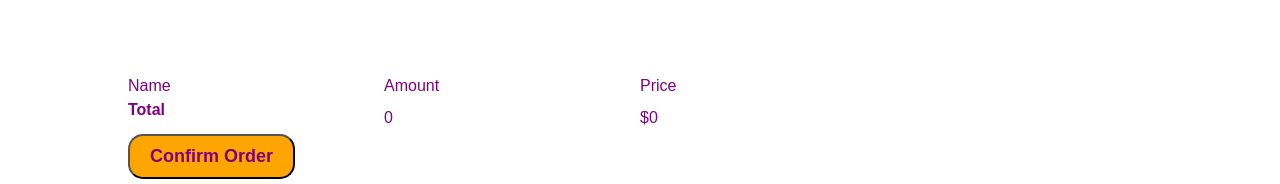
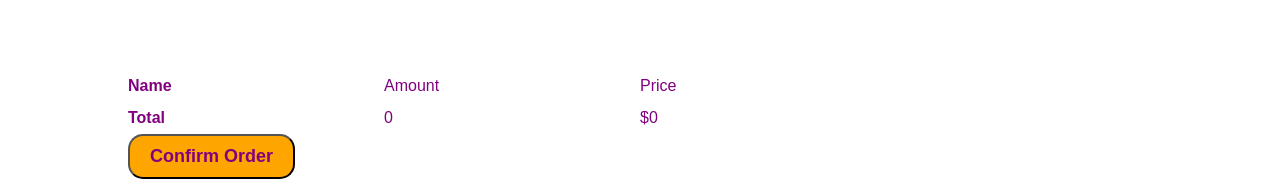
Before and after one commit to wildcard329/origami-frontend-store, a React (Vite) app: page /checkout in a window 1280 px wide. Shown: the part 201-385 px from the top of the page. Built offline with nearby package versions, Linux system fonts and the light colour scheme.

Commit message:
[code-split-003] some refactoring and researching animation for suspense fallback

```diff
--- a/index.html
+++ b/index.html
@@ -4,10 +4,11 @@
     <meta charset="UTF-8" />
     <link rel="icon" type="image/svg+xml" href="/vite.svg" />
     <meta name="viewport" content="width=device-width, initial-scale=1.0" />
-    <title>Vite + React</title>
+    <title>Origami Store</title>
   </head>
   <body>
     <div id="root"></div>
+    <script src="/node_modules/animejs/lib/anime.min.js"></script>
     <script type="module" src="/src/main.jsx"></script>
   </body>
 </html>
--- a/src/AppLayout.jsx
+++ b/src/AppLayout.jsx
@@ -22,7 +22,6 @@ const AppLayout = ({ children }) => {
     navigate('/');
     changeToCart();
   };
-  console.log('type ', isCartModal, isConfirmationModal)
   return(
     <div id='layout'>
       <header className='app-header'>
--- a/src/AppRouter.jsx
+++ b/src/AppRouter.jsx
@@ -1,15 +1,6 @@
 import React, { lazy, Suspense } from 'react';
 import { Routes, Route } from 'react-router-dom';
-
-// import Checkout from './pages/Checkout';
-// import Home from './pages/Home';
-// import Product from './pages/Product';
-// import Products from './pages/Products';
-
-const FallBackRender = ({ children }) =>
-  <Suspense fallback={<div>loading...</div>}>
-    {children}
-  </Suspense>
+import SuspenseFallback from './components/templates/SuspenseFallback.jsx';
 
 const Checkout = lazy(() => import('./pages/Checkout.jsx'));
 const Home = lazy(() => import('./pages/Home.jsx'));
@@ -17,11 +8,13 @@ const Product = lazy(() => import('./pages/Product.jsx'));
 const Products = lazy(() => import('./pages/Products.jsx'))
 
 const AppRouter = () =>
-  <Routes>
-    <Route path='/' element={<FallBackRender><Home /></FallBackRender>} />
-    <Route path='/origami/:id' element={<FallBackRender><Product /></FallBackRender>} />
-    <Route path='/origami' element={<FallBackRender><Products /></FallBackRender>} />
-    <Route path='/checkout' element={<FallBackRender><Checkout /></FallBackRender>} />
-  </Routes>
+  <Suspense fallback={<SuspenseFallback />}>
+    <Routes>
+      <Route path='/' element={<Home />} />
+      <Route path='/origami/:id' element={<Product />} />
+      <Route path='/origami' element={<Products />} />
+      <Route path='/checkout' element={<Checkout />} />
+    </Routes>
+  </Suspense>
 
 export default AppRouter;
--- /dev/null
+++ b/src/components/molecules/HorizontalCardSpan4.jsx
@@ -0,0 +1,17 @@
+import React from "react";
+import AppH5 from "../atoms/AppH5";
+import AppParagraph from "../atoms/AppParagraph";
+import "./horizontalcardspan4.css";
+
+const HorizontalCardSpan4 = ({ title, content1, content2, btnContent }) => {
+  return(
+    <article className="span-4">
+      <AppH5 text={title} />
+      <AppParagraph text={content1} />
+      <AppParagraph text={content2} />
+      {btnContent && btnContent}
+    </article>
+  )
+}
+
+export default HorizontalCardSpan4;
--- /dev/null
+++ b/src/components/molecules/horizontalcardspan4.css
@@ -0,0 +1,6 @@
+.span-4 {
+  display: grid;
+  grid-template-columns: repeat(4, 1fr);
+  justify-content: center;
+  align-items: center;
+}
--- a/src/components/templates/CartContent.jsx
+++ b/src/components/templates/CartContent.jsx
@@ -4,6 +4,7 @@ import CartContext from "../../utils/contexts/cartContext";
 import AppH5 from "../atoms/AppH5";
 import AppParagraph from "../atoms/AppParagraph";
 import { reduceArray } from "../../utils/functions/arrayMethods";
+import HorizontalCardSpan4 from "../molecules/HorizontalCardSpan4";
 
 const CartContent = () => {
   const { removeFromCart, cart } = useContext(CartContext);
@@ -13,26 +14,21 @@ const CartContent = () => {
 
   return(
     <>
-      <div className="span-3">
-        <AppParagraph text={'Name'} />
-        <AppParagraph text={'Amount'} />
-        <AppParagraph text={'Price'} />
-      </div>
+      <HorizontalCardSpan4 title={'Name'} content1={'Amount'} content2={'Price'} />
       <ul>
-        {cart.map((item, index) =>
-          <li className="modal-list" key={`${item.id}-${index}`}>
-            <AppH5 text={item.name} />
-            <AppParagraph text={item.quantity} />
-            <AppParagraph text={`$${item.price * item.quantity}`} />
-            <BsTrash fill='orange' onClick={() => removeFromCart(item.id)} />
-          </li>
+        {cart.map((item, index) => {
+              return (<li className="modal-list" key={`${item.id}-${index}`}>
+                <HorizontalCardSpan4
+                  title={item.name}
+                  content1={item.quantity}
+                  content2={`$${item.price * item.quantity}`}
+                  btnContent={<BsTrash fill='orange' onClick={() => removeFromCart(item.id)} />}
+                />
+            </li>)
+          }
         )}
       </ul>
-      <div className="span-3">
-        <AppH5 text={'Total'} />
-        <AppParagraph text={totalItems} />
-        <AppParagraph text={`$${totalPrice}`} />
-      </div>
+      <HorizontalCardSpan4 title={'Total'} content1={totalItems} content2={`$${totalPrice}`} />
     </>
   )
 }
--- a/src/components/templates/SuspenseFallback.jsx
+++ b/src/components/templates/SuspenseFallback.jsx
@@ -1,6 +1,26 @@
 import React from "react";
 
-const SuspenseFallback = () =>
-  <div>loading...</div>
+const SuspenseFallback = () => {
+  anime({
+    targets: '.morphing-demo .polymorph',
+    points: [
+      { value: [
+        '70 24 119.574 60.369 100.145 117.631 50.855 101.631 3.426 54.369',
+        '70 41 118.574 59.369 111.145 132.631 60.855 84.631 20.426 60.369']
+      },
+      { value: '70 6 119.574 60.369 100.145 117.631 39.855 117.631 55.426 68.369' },
+      { value: '70 57 136.574 54.369 89.145 100.631 28.855 132.631 38.426 64.369' },
+      { value: '70 24 119.574 60.369 100.145 117.631 50.855 101.631 3.426 54.369' }
+    ],
+    easing: 'easeOutQuad',
+    duration: 2000,
+    loop: true
+  });
+  return(
+      <div className="morphing-demo">
+          <div className="polymorph"></div>
+      </div>
+  )
+}
 
 export default SuspenseFallback;
--- a/src/components/templates/modal.css
+++ b/src/components/templates/modal.css
@@ -12,8 +12,8 @@
 
 .modal-list {
   list-style: none;
-  display: grid;
-  grid-template-columns: repeat(4, 1fr);
+  /* display: grid;
+  grid-template-columns: repeat(4, 1fr); */
 }
 
 .span-3 {
```
Also changed, not shown: src/components/molecules/HorizontalCard.jsx (deleted, +0 -11 lines).
